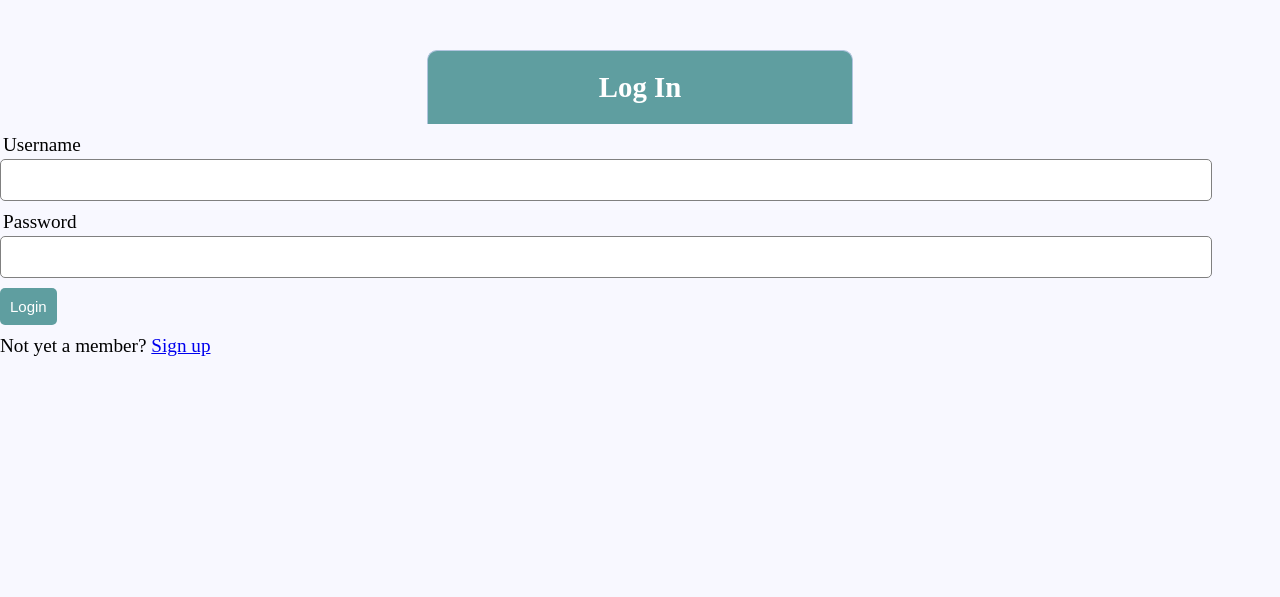
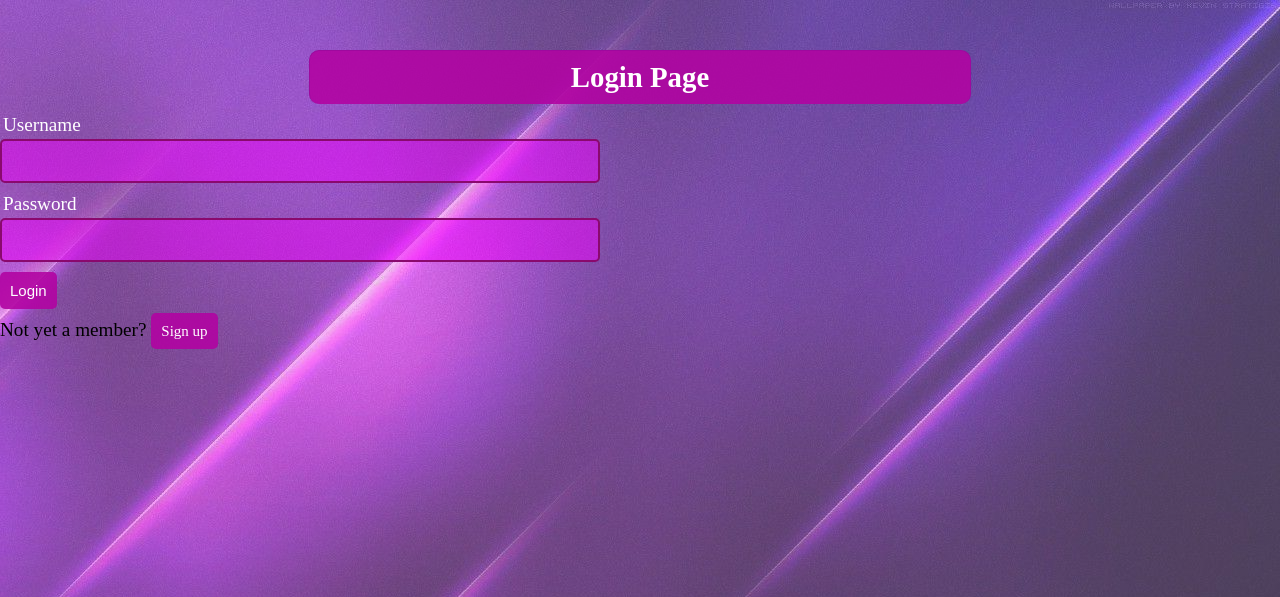
Before and after one commit to yj6477/Comp440, a PHP site: page /login.php in a window 1280 px wide. Shown: the top 597 px of the page. Run offline with PHP 8.4, Linux system fonts and the light colour scheme.

Commit message:
style changes

```diff
--- a/index.php
+++ b/index.php
@@ -38,7 +38,7 @@
     <!-- logged in user information -->
     <?php  if (isset($_SESSION['username'])) : ?>
     	<p>Welcome <strong><?php echo $_SESSION['username']; ?></strong></p>
-    	<p> <a href="index.php?logout='1'" style="color: red;">logout</a> </p>
+    	<p> <a href="index.php?logout='1'" class = "btn">logout</a> </p>
     <?php endif ?>
 </div>
 
--- a/login.php
+++ b/login.php
@@ -1,13 +1,13 @@
 <?php include('server.php') ?>
 <!DOCTYPE html>
-<html>
+<html lang = "en-US">
 <head>
   <title>Registration system PHP and MySQL</title>
   <link rel="stylesheet" type="text/css" href="style.css">
 </head>
 <body>
   <div class="header">
-  	<h2>Log In</h2>
+  	<h2>Login Page</h2>
   </div>
 
   <form method="post" action="login.php">
@@ -24,7 +24,7 @@
   		<button type="submit" class="btn" name="login_user">Login</button>
   	</div>
   	<p>
-  		Not yet a member? <a href="register.php">Sign up</a>
+  		Not yet a member? <a href="register.php" class="btn">Sign up</a>
   	</p>
   </form>
 </body>
--- a/register.php
+++ b/register.php
@@ -1,6 +1,6 @@
 <?php include('server.php') ?>
 <!DOCTYPE html>
-<html>
+<html lang = "en-US">
 <head>
   <title>Registration system PHP and MySQL</title>
   <link rel="stylesheet" type="text/css" href="style.css">
@@ -28,7 +28,7 @@
   	  <button type="submit" class="btn" name="reg_user">Register</button>
   	</div>
   	<p>
-  		Already a member? <a href="login.php">Sign in</a>
+  		Already a member? <a href="login.php" class = "btn">Sign in</a>
   	</p>
   </form>
 </body>
--- a/style.css
+++ b/style.css
@@ -4,23 +4,28 @@
   }
   body {
     font-size: 120%;
-    background: #F8F8FF;
-  }
+    background: linear-gradient(rgba(227, 206, 228, 0.3),
+    rgba(227, 206, 228, 0.3)), url(purple_background.jpg);
+    background-attachment: fixed;
+    background-repeat: no-repeat;
+    background-position: right top;
+    }
 
   .header {
-    width: 30%;
+    width: 50%;
     margin: 50px auto 0px;
     color: white;
-    background: #5F9EA0;
+    background: #b104a2e5;
     text-align: center;
-    border: 1px solid #B0C4DE;
+    border: 1px solid #9e099e;
     border-bottom: none;
-    border-radius: 10px 10px 0px 0px;
-    padding: 20px;
+    border-radius: 10px 10px 10px 10px;
+    padding: 10px;
   }
 
   .input-group {
     margin: 10px 0px 10px 0px;
+    color: white;
   }
   .input-group label {
     display: block;
@@ -28,20 +33,24 @@
     margin: 3px;
   }
   .input-group input {
+    background: linear-gradient(rgb(237, 1, 250, 0.5),
+    rgb(242, 0, 255, 0.5));
+    color: white;
     height: 30px;
-    width: 93%;
+    width: 45%;
     padding: 5px 10px;
     font-size: 16px;
     border-radius: 5px;
-    border: 1px solid gray;
+    border: 2px solid rgb(138, 9, 110);
   }
   .btn {
     padding: 10px;
     font-size: 15px;
     color: white;
-    background: #5F9EA0;
+    background: #b104a2e5;
     border: none;
     border-radius: 5px;
+    text-decoration: none;
   }
   .error {
     width: 92%;
```
Also changed, not shown: purple_background.jpg (added).
